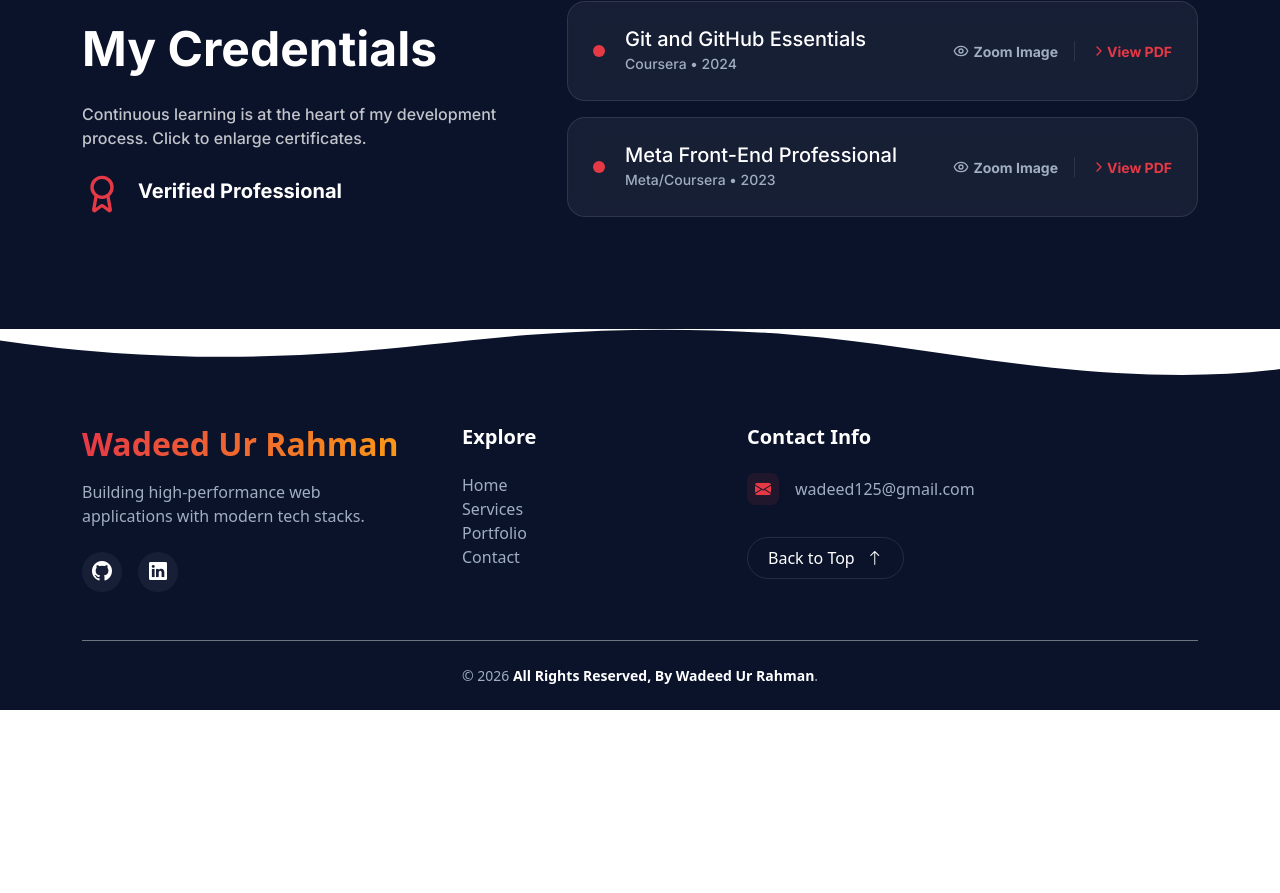
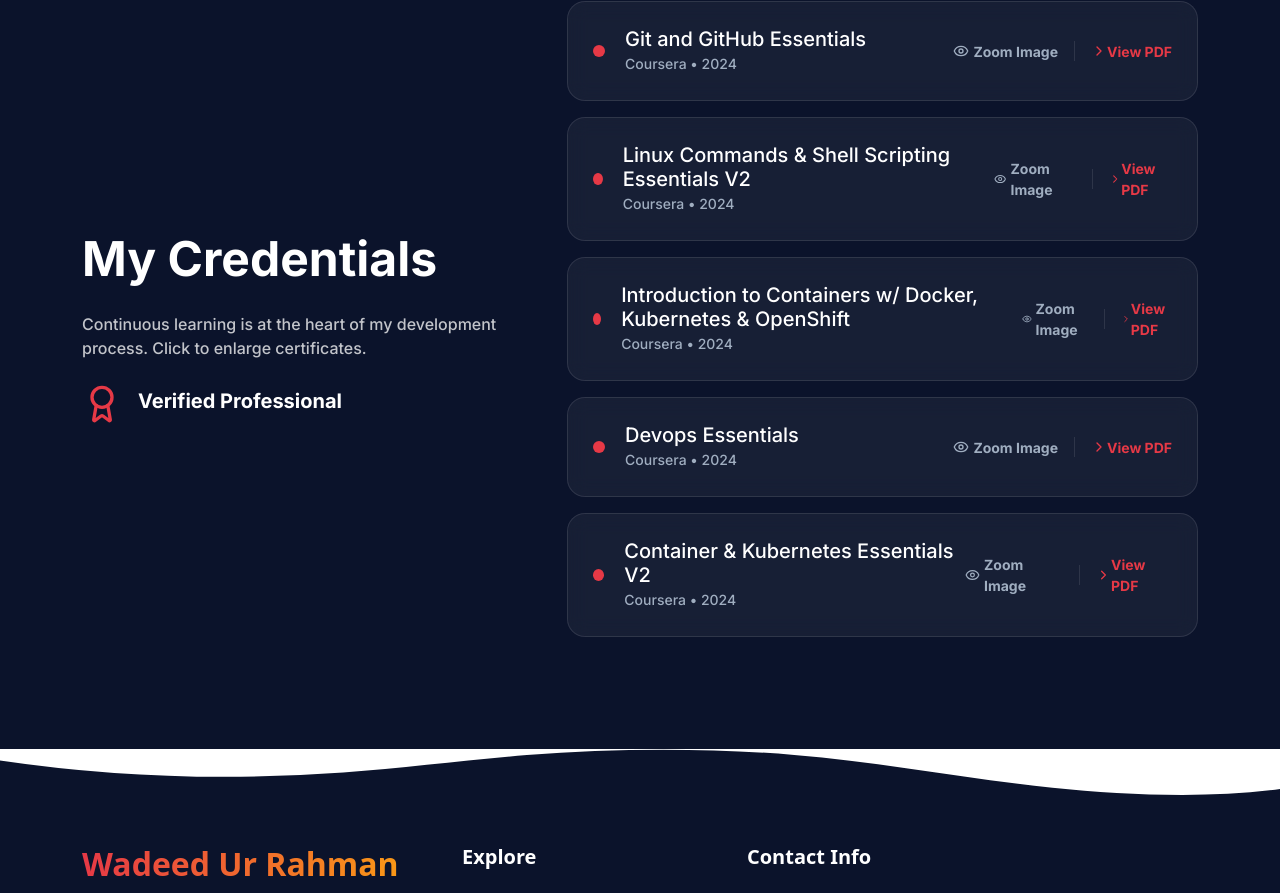
Before and after one commit to WadeedRahman/Portfolio, a React (Create React App) app: page /#/Portfolio in a window 1280 px wide. Shown: the part 1700-2593 px from the top of the page. Before the commit the page ends 2410 px from the top, so only its background shows below. Built offline with nearby package versions, Linux system fonts and the light colour scheme.

Commit message:
certification added

```diff
--- a/src/components/Portfolio.jsx
+++ b/src/components/Portfolio.jsx
@@ -30,11 +30,35 @@
     },
     {
         id: 2,
-        name: "Meta Front-End Professional",
-        issuer: "Meta/Coursera",
-        date: "2023",
-        pdf: "/certs/meta.pdf",
-        img: "/certs/meta-cert-image.jpg"
+        name: "Linux Commands & Shell Scripting Essentials V2",
+        issuer: "Coursera",
+        date: "2024",
+        pdf: "Linux Commands.pdf",
+        img: "linux-commands-shell-scripting-essentials-v2.png"
+    },
+     {
+        id: 3,
+        name: "Introduction to Containers w/ Docker, Kubernetes & OpenShift",
+        issuer: "Coursera",
+        date: "2024",
+        pdf: "Docker.pdf",
+        img: "Screenshot (307).png"
+    },
+     {
+        id: 4,
+        name: "Devops Essentials",
+        issuer: "Coursera",
+        date: "2024",
+        pdf: "Devops essentials.pdf",
+        img: "devops-essentials.2.png"
+    },
+     {
+        id: 5,
+        name: "Container & Kubernetes Essentials V2",
+        issuer: "Coursera",
+        date: "2024",
+        pdf: "Container & Kubernetes.pdf",
+        img: "container-kubernetes-essentials-v2.png"
     },
   ];
 
```
